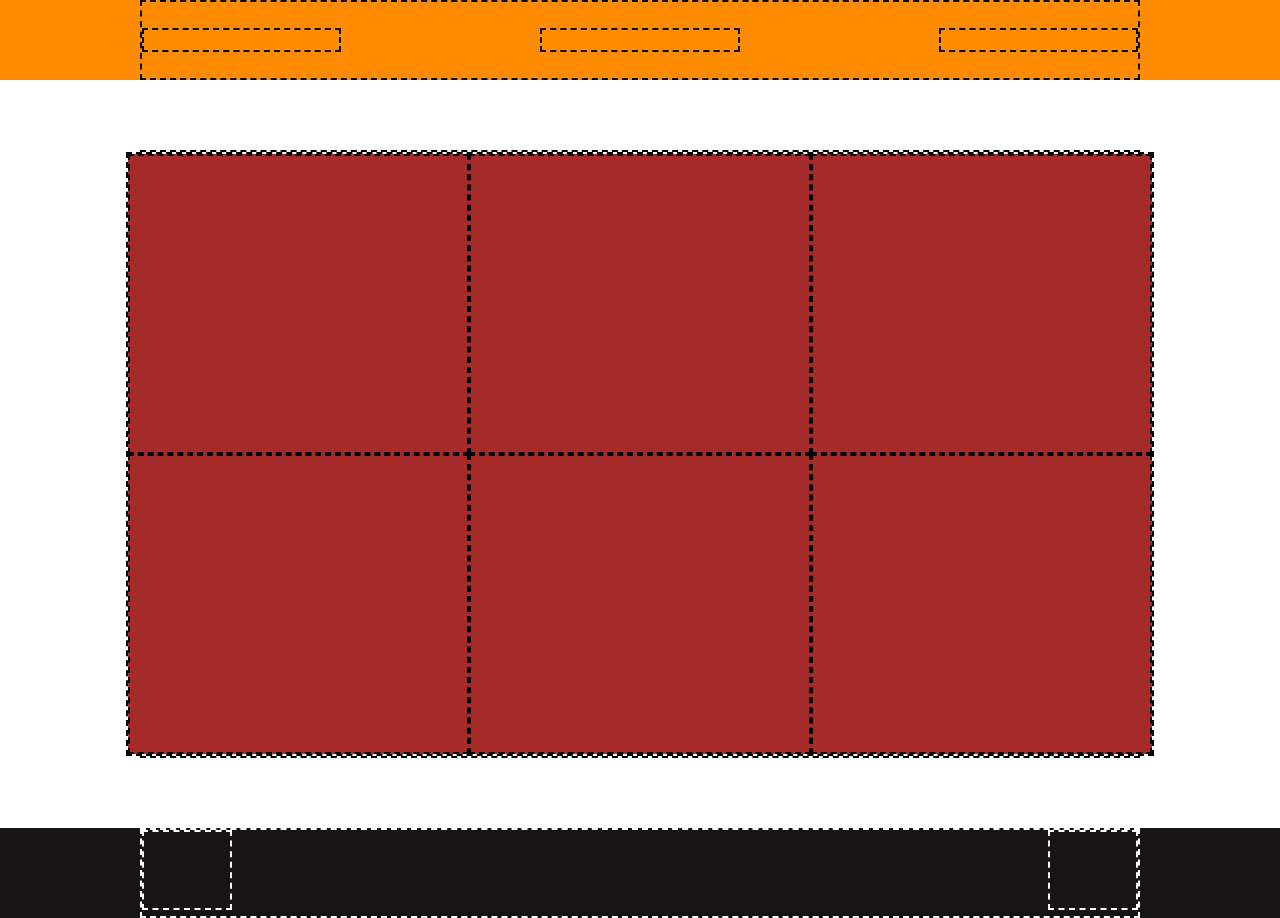
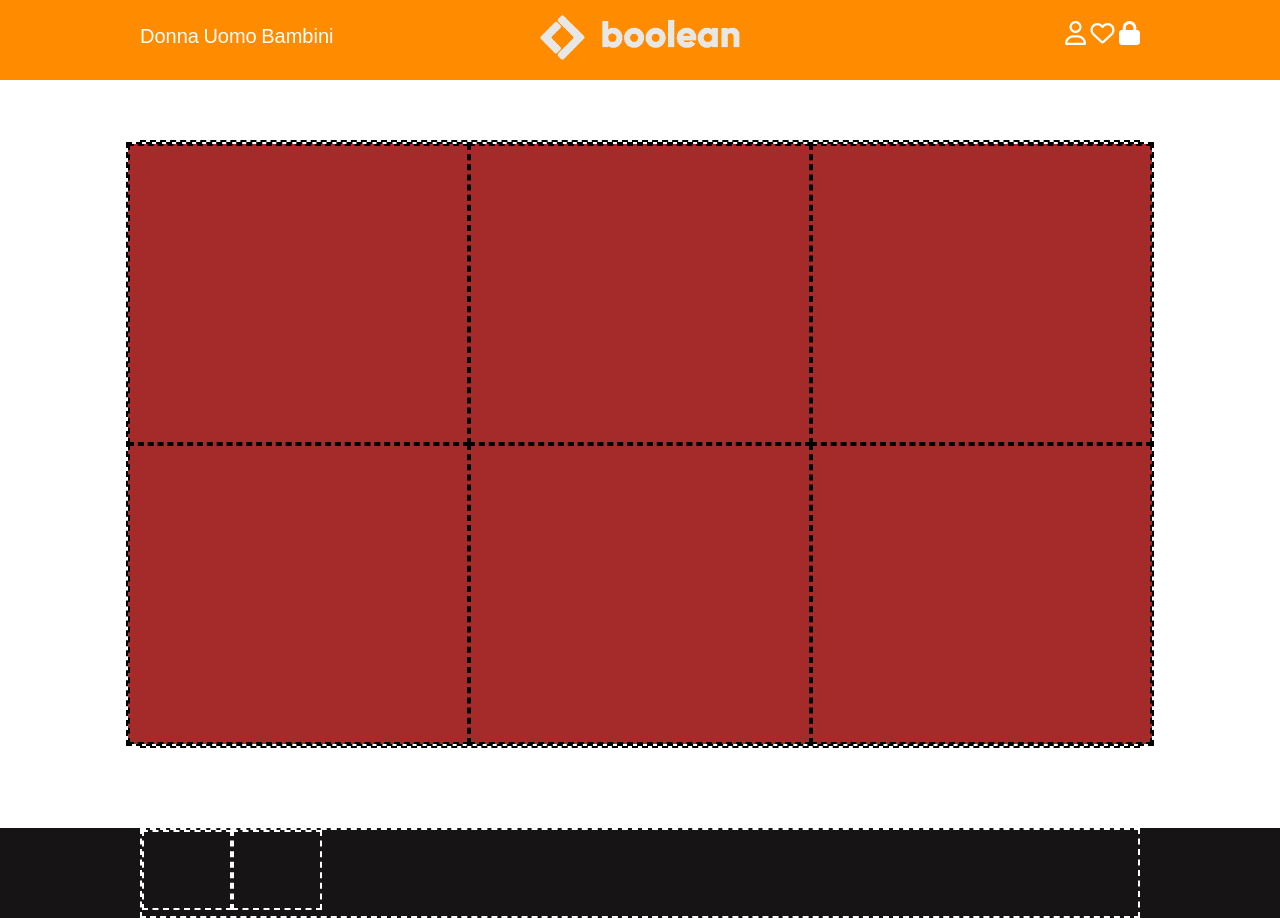
Before and after one commit to BiagioCaputo/html-css-boolando, a plain HTML site: page index.html in a window 1280 px wide. Drawn offline with Linux system fonts and the light colour scheme.

Commit message:
Header completato

```diff
--- a/css/style.css
+++ b/css/style.css
@@ -11,9 +11,23 @@ body{
 }
 
 main{
-    padding: 70px 0;
+    padding-top: 140px;
+    padding-bottom: 80px;
 }
 
+a{
+    color:white;
+    text-decoration: none;
+}
+
+img{
+    max-width: 100%;
+    height: auto;
+}
+
+i{
+    color: white;
+}
 /*Utili*/
 
 .container{
@@ -35,23 +49,40 @@ main{
 
 header{
     background-color:darkorange;
+    width: 100%;
+    position: fixed;
+    top: 0;
 }
 
 .nav-bar{
     height: 80px;
     display:flex;
     justify-content: space-between;
-    align-items: center;
 
 }
 
 .nav-bar > *{
     flex-basis:20%;
     height: 20px;
-    padding:10px 0;
+}
+
+.gender > a{
+    font-size: 20px;
+}
+
+.gender{
+    padding: 25px 0;
 
 }
 
+.logo{
+    padding: 15px 0;
+}
+
+.account-bar{
+    padding: 25px 0;
+    text-align: right;
+}
 
 /*main*/
 
@@ -76,7 +107,6 @@ footer{
 }
 
 .footer-box{
-    justify-content: space-between;
     height: 90px;
     border:2px dashed white;
 }
--- a/index.html
+++ b/index.html
@@ -9,16 +9,21 @@
 </head>
 <body>
     <header>
-        <nav class="nav-bar container border flex">
-            <div class="gender border">
-
+        <nav class="nav-bar container flex">
+            <div class="gender">
+                <a>Donna</a>
+                <a>Uomo</a>
+                <a>Bambini</a>
             </div>
 
-            <div class="Logo border">
-
+            <div class="logo">
+                <img src="img/assets/img/boolean-logo.png" alt="Logo Boolean">
             </div>
 
-            <div class="account-bar border">
+            <div class="account-bar">
+                <i class="fa-regular fa-user fa-xl"></i>
+                <i class="fa-regular fa-heart fa-xl"></i>
+                <i class="fa-solid fa-lock fa-xl"></i>
 
             </div>
         </nav>
```
